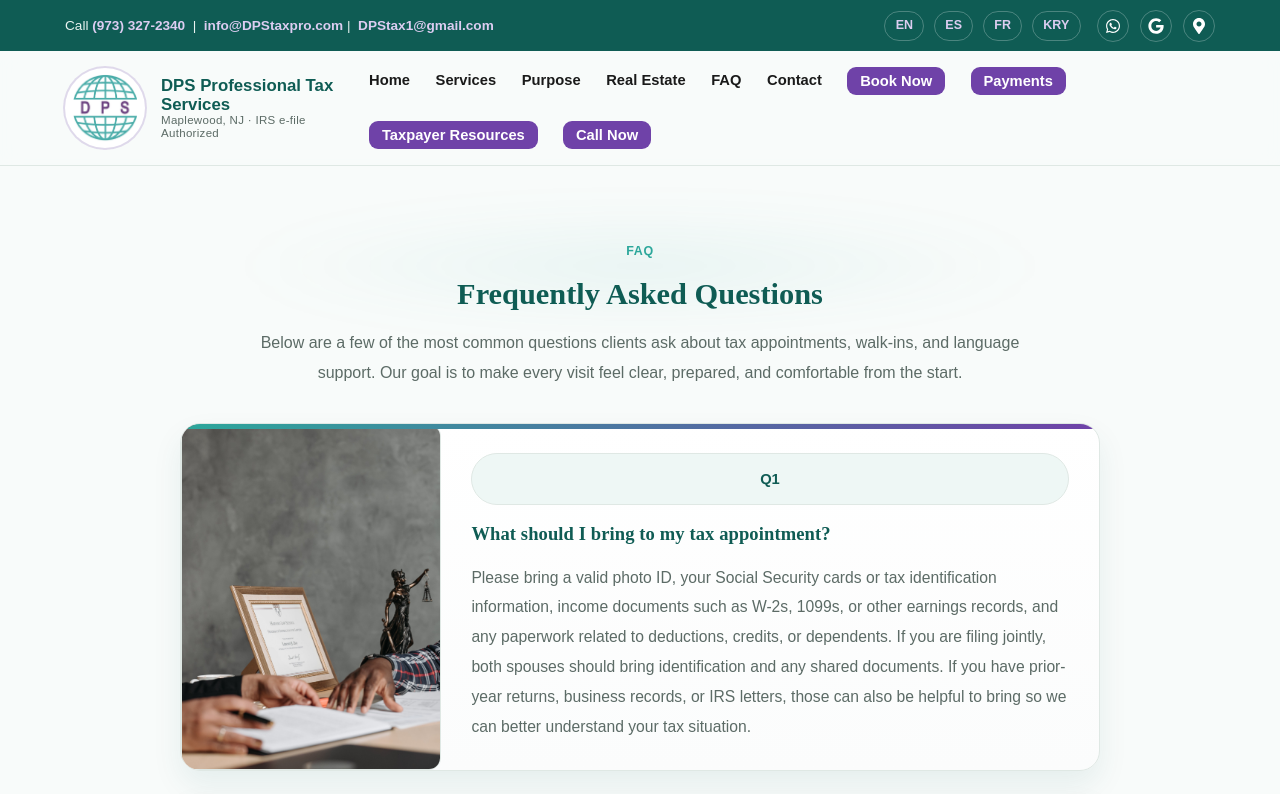
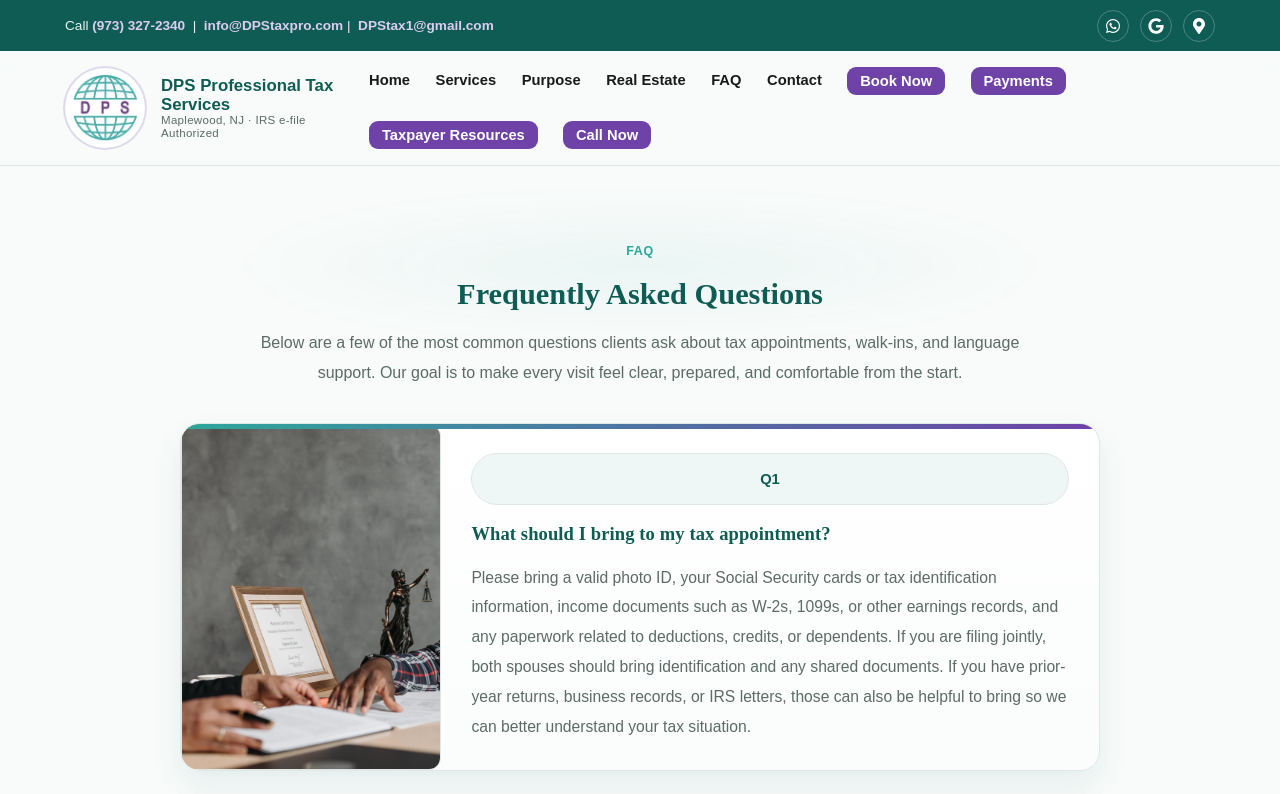
Before and after one commit to Sammy65433/DPS-FINAL-TAX-WEBSITE-, a React (Vite) app in the folder Frontend/: page /faq in a window 1280 px wide. Shown: the top 794 px of the page. Built offline with nearby package versions, Linux system fonts and the light colour scheme.

Commit message:
Dps Tax Deploy 119

```diff
--- /dev/null
+++ b/Frontend/src/components/GoogleTranslate.jsx
@@ -0,0 +1,34 @@
+import { useEffect } from "react";
+
+function GoogleTranslate() {
+    useEffect(() => {
+        window.googleTranslateElementInit = () => {
+            if (!window.google || !window.google.translate) return;
+
+            new window.google.translate.TranslateElement(
+                {
+                    pageLanguage: "en",
+                    includedLanguages: "en,es,fr,ht",
+                    autoDisplay: false,
+                },
+                "google_translate_element"
+            );
+        };
+
+        const existingScript = document.getElementById("google-translate-script");
+
+        if (!existingScript) {
+            const script = document.createElement("script");
+            script.id = "google-translate-script";
+            script.src =
+                "https://translate.google.com/translate_a/element.js?cb=googleTranslateElementInit";
+            script.async = true;
+            document.body.appendChild(script);
+        }
+    }, []);
+
+    return <div id="google_translate_element"></div>;
+
+}
+
+export default GoogleTranslate;
--- a/Frontend/src/components/TopBar.jsx
+++ b/Frontend/src/components/TopBar.jsx
@@ -1,5 +1,5 @@
 import { FaWhatsapp, FaGoogle, FaMapMarkerAlt } from "react-icons/fa";
-import { Link } from "react-router-dom";
+import GoogleTranslate from "./GoogleTranslate";
 
 function TopBar() {
   return (
@@ -13,20 +13,7 @@ function TopBar() {
         </p>
 
         <div className="top-right">
-          <div className="lang-row">
-            <Link to="/translation" className="lang-pill">
-              EN
-            </Link>
-            <Link to="/translation" className="lang-pill">
-              ES
-            </Link>
-            <Link to="/translation" className="lang-pill">
-              FR
-            </Link>
-            <Link to="/translation" className="lang-pill">
-              KRY
-            </Link>
-          </div>
+          <GoogleTranslate />
 
           <div className="social-icons">
             <a
--- a/Frontend/src/styles/components/topbar.css
+++ b/Frontend/src/styles/components/topbar.css
@@ -92,3 +92,34 @@
     border-color: rgba(255, 255, 255, 0.45);
     transform: translateY(-1px);
 }
+
+#google_translate_element {
+    display: flex;
+    align-items: center;
+}
+
+#google_translate_element .goog-te-gadget {
+    color: #e9f3f1;
+    font-family: "Manrope", Arial, sans-serif;
+    font-size: 0.82rem;
+}
+
+#google_translate_element .goog-te-gadget-simple {
+    background: transparent;
+    border: 1px solid rgba(255, 255, 255, 0.25);
+    border-radius: 999px;
+    padding: 0.25rem 0.6rem;
+}
+
+#google_translate_element .goog-te-gadget-simple span {
+    color: #e9f3f1 !important;
+    border: none !important;
+}
+
+.goog-te-banner-frame.skiptranslate {
+    display: none !important;
+}
+
+body {
+    top: 0px !important;
+}
```
